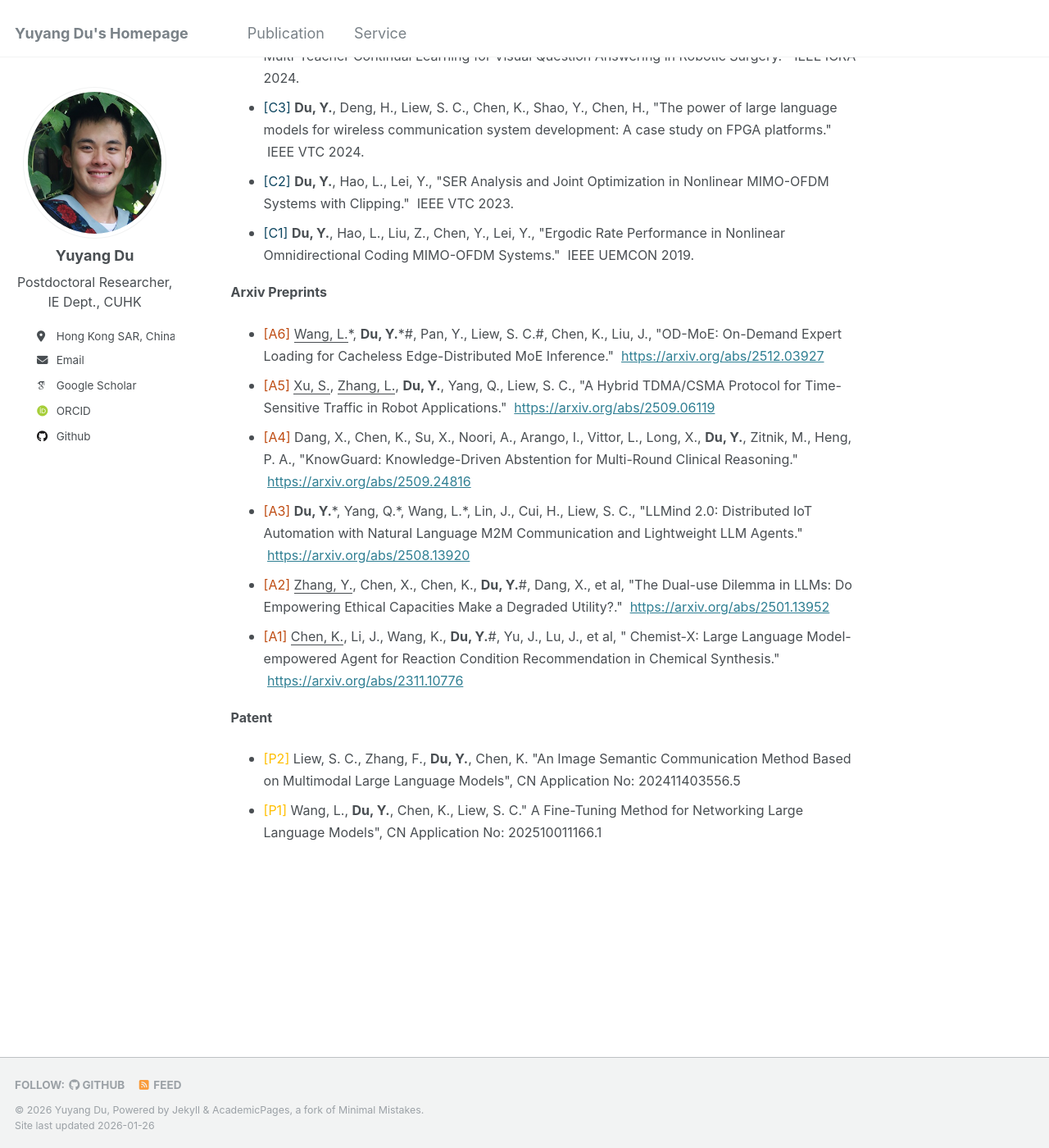
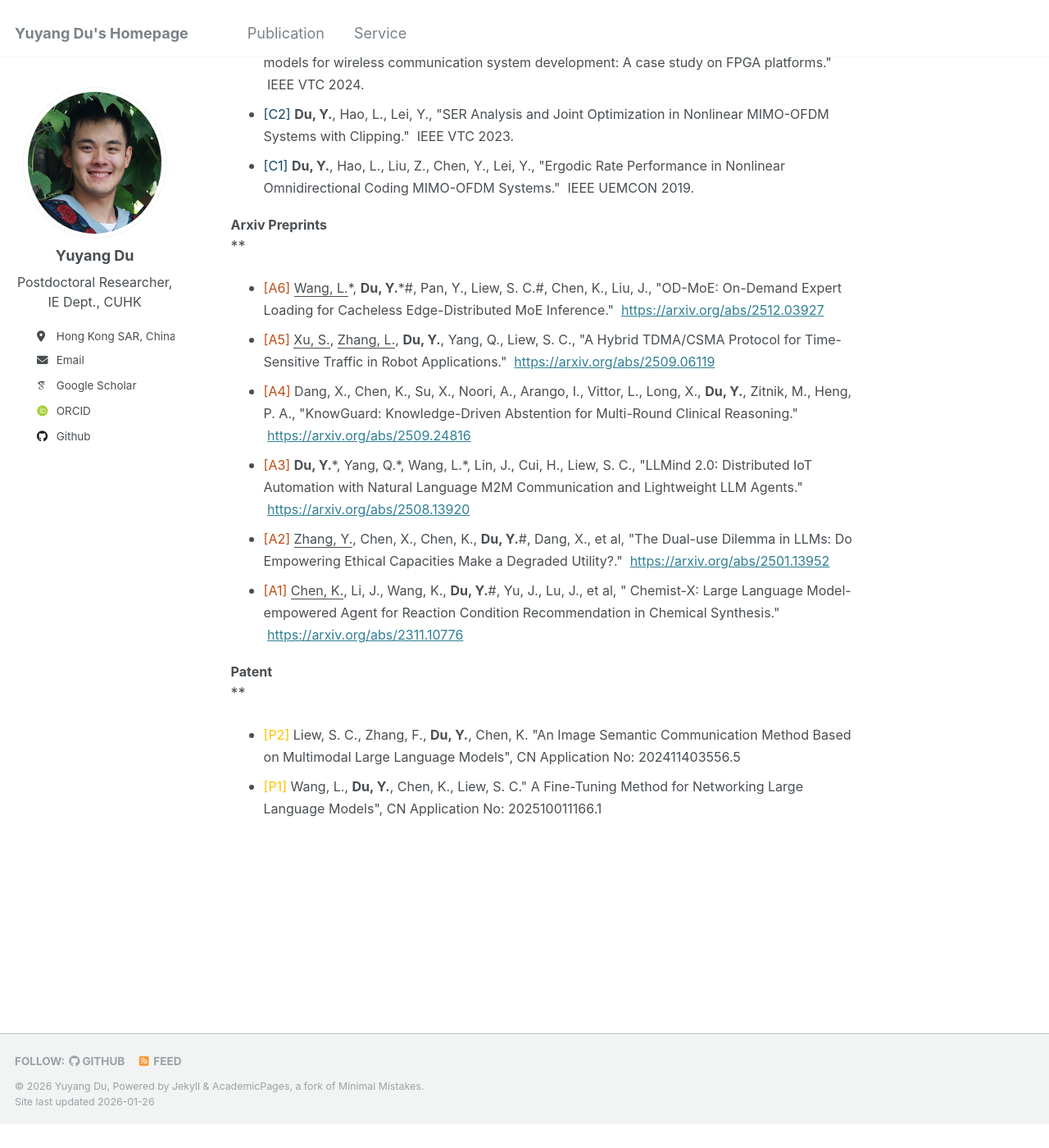
Before and after one commit to yuyangdu01/yuyangdu01.github.io, a Jekyll site: the page built from _pages/markdown.md, in a window 1280 px wide and 1400 px high, scrolled down 1630 px. Shown: the whole window at 82% size. Built offline with Jekyll 4.4.1, drawn with Linux system fonts in a browser that asks for light colours; some web fonts are replaced; after the commit the page ends 3001 px from its top, so only the background shows below that.

Commit message:
Update markdown.md

```diff
--- a/_pages/markdown.md
+++ b/_pages/markdown.md
@@ -9,7 +9,7 @@ redirect_from:
 
 Publications
 ------
-<font size=2>Note #1: An updated list of publications can be found in my <a href="https://scholar.google.com/citations?user=DLDht70AAAAJ">Google Scholar</a> <br>Note #2: * for equal contribution, # for corresponding author/project lead, <u>underline</u> for mentee</font> <br>
+<font size=2>Note #1: An updated list of publications can be found in my <a href="https://scholar.google.com/citations?user=DLDht70AAAAJ">Google Scholar</a> <br>Note #2: * for equal contribution, # for corresponding author/project lead, <u>underline</u> for mentee</font>
 <font size=3><b>Journals</b></font>
 * <font size=3><span style="color: #3a7c22;">[J10]</span> <u>Zhang, F.</u>*, <b>Du, Y.</b>*, Chen, K.*, Shao,Y., Liew, S. C., "Out-of-Distribution in Image Semantic Communication: A Solution with Multimodal Large Language Models." &nbsp;IEEE Transactions on Machine Learning in Communications and Networking, 2025.</font>
 * <font size=3><span style="color: #3a7c22;">[J9]</span> <u>Cui, H.</u>*, <b>Du, Y.</b>*, Yang, Q.*, Shao, Y., Liew, S. C., "LLMind: Orchestrating AI and IoT with LLMs for complex task execution." &nbsp;IEEE Communications Magazine, 2025.</font>
@@ -22,7 +22,7 @@ Publications
 * <font size=3><span style="color: #3a7c22;">[J2]</span> <b>Du, Y.</b>*, Chen, J.*, Lei, Y., Hao, X., "Performance analysis of nonlinear spatial modulation multiple-input multiple-output systems." &nbsp;Digital Signal Processing, 2021.</font>
 * <font size=3><span style="color: #3a7c22;">[J1]</span> Shao, Y., Liew, S. C., Chen, H., <b>Du, Y.</b>, "Flow sampling: Network monitoring in large-scale software-defined IoT networks." &nbsp;IEEE Transactions on Communications, 2021.</font>
 
-**<font size=3>Conferences</font>**
+<font size=3><b>Conferences</b></font>
 * <font size=3><span style="color: #0f4761;">[C11]</span> <u>Qi, H.</u>*, <b>Du, Y.</b>*, Zhang, L., Liew, S. C., Chen, K., Du, Y., "VeriRAG: A Retrieval-Augmented Framework for Automated RTL Testability Repair." &nbsp;IEEE ISQED 2026.</font>
 * <font size=3><span style="color: #0f4761;">[C10]</span> <u>Zhang, F.</u>*, <b>Du, Y.</b>*, Xiang, Y., Liu, X., Liew, S. C., "SA-OOSC: A Multimodal LLM-Distilled Semantic Communication Framework for Enhanced Coding Efficiency with Scenario Understanding." &nbsp;IEEE ICNC 2026.</font>
 * <font size=3><span style="color: #0f4761;">[C9]</span> <u>Yang, X.</u>, <b>Du, Y.</b>#, Chen, K., Liew, S. C., et al., "IndusGCC: A Data Benchmark and Evaluation Framework for GUI-Based General Computer Control in Industrial Automation." &nbsp;NeurIPS SEA Workshop 2025.</font>
@@ -35,7 +35,7 @@ Publications
 * <font size=3><span style="color: #0f4761;">[C2]</span> <b>Du, Y.</b>, Hao, L., Lei, Y., "SER Analysis and Joint Optimization in Nonlinear MIMO-OFDM Systems with Clipping." &nbsp;IEEE VTC 2023.</font>
 * <font size=3><span style="color: #0f4761;">[C1]</span> <b>Du, Y.</b>, Hao, L., Liu, Z., Chen, Y., Lei, Y., "Ergodic Rate Performance in Nonlinear Omnidirectional Coding MIMO-OFDM Systems." &nbsp;IEEE UEMCON 2019.</font>
 
-**<font size=3>Arxiv Preprints</font>**
+<font size=3><b>Arxiv Preprints</b></font>**
 * <font size=3><span style="color: #bf4d14;">[A6]</span> <u>Wang, L.</u>*, <b>Du, Y.</b>*#, Pan, Y., Liew, S. C.#, Chen, K., Liu, J., "OD-MoE: On-Demand Expert Loading for Cacheless Edge-Distributed MoE Inference." &nbsp;<a href="https://arxiv.org/abs/2512.03927">https://arxiv.org/abs/2512.03927</a></font>
 * <font size=3><span style="color: #bf4d14;">[A5]</span> <u>Xu, S.</u>, <u>Zhang, L.</u>, <b>Du, Y.</b>, Yang, Q., Liew, S. C., "A Hybrid TDMA/CSMA Protocol for Time-Sensitive Traffic in Robot Applications." &nbsp;<a href="https://arxiv.org/abs/2509.06119">https://arxiv.org/abs/2509.06119</a></font>
 * <font size=3><span style="color: #bf4d14;">[A4]</span> Dang, X., Chen, K., Su, X., Noori, A., Arango, I., Vittor, L., Long, X., <b>Du, Y.</b>, Zitnik, M., Heng, P. A., "KnowGuard: Knowledge-Driven Abstention for Multi-Round Clinical Reasoning." &nbsp;<a href="https://arxiv.org/abs/2509.24816">https://arxiv.org/abs/2509.24816</a></font>
@@ -43,6 +43,6 @@ Publications
 * <font size=3><span style="color: #bf4d14;">[A2]</span> <u>Zhang, Y.</u>, Chen, X., Chen, K., <b>Du, Y.</b>#, Dang, X., et al, "The Dual-use Dilemma in LLMs: Do Empowering Ethical Capacities Make a Degraded Utility?." &nbsp;<a href="https://arxiv.org/abs/2501.13952">https://arxiv.org/abs/2501.13952</a></font>
 * <font size=3><span style="color: #bf4d14;">[A1]</span> <u>Chen, K.</u>, Li, J., Wang, K., <b>Du, Y.</b>#, Yu, J., Lu, J., et al, " Chemist-X: Large Language Model-empowered Agent for Reaction Condition Recommendation in Chemical Synthesis." &nbsp;<a href="https://arxiv.org/abs/2311.10776">https://arxiv.org/abs/2311.10776</a></font>
 
-**<font size=3>Patent</font>**
+<font size=3><b>Patent</b></font>**
 * <font size=3><span style="color: #ffbf00;">[P2]</span> Liew, S. C., Zhang, F., <b>Du, Y.</b>, Chen, K. "An Image Semantic Communication Method Based on Multimodal Large Language Models", CN Application No: 202411403556.5</font>
 * <font size=3><span style="color: #ffbf00;">[P1]</span> Wang, L., <b>Du, Y.</b>, Chen, K., Liew, S. C." A Fine-Tuning Method for Networking Large Language Models", CN Application No: 202510011166.1</font>
```
